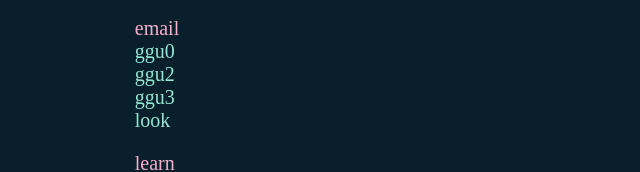
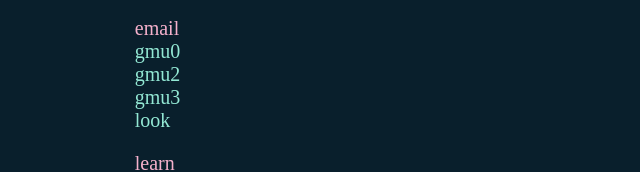
Before and after one commit to ogiuefuuka/and-this-too-shall-pass-away, a plain HTML site: page index.html in a window 1280 px wide. Shown: the part 313-485 px from the top of the page, 287-927 px from the left. Drawn offline with Linux system fonts and the light colour scheme; a web font is replaced by a local one.

Commit message:
Update index.html

```diff
--- a/index.html
+++ b/index.html
@@ -27,9 +27,9 @@
 
         <ul>
             <li>email</li>
-            <li><a href="https://mail.google.com/mail/u/0/#inbox">ggu0</a></li>
-            <li><a href="https://mail.google.com/mail/u/2/#inbox">ggu2</a></li>
-            <li><a href="https://mail.google.com/mail/u/3/#inbox">ggu3</a></li>
+            <li><a href="https://mail.google.com/mail/u/0/#inbox">gmu0</a></li>
+            <li><a href="https://mail.google.com/mail/u/2/#inbox">gmu2</a></li>
+            <li><a href="https://mail.google.com/mail/u/3/#inbox">gmu3</a></li>
             <li><a href="https://outlook.office.com/mail/">look</a></li>
         </ul>
 
```
